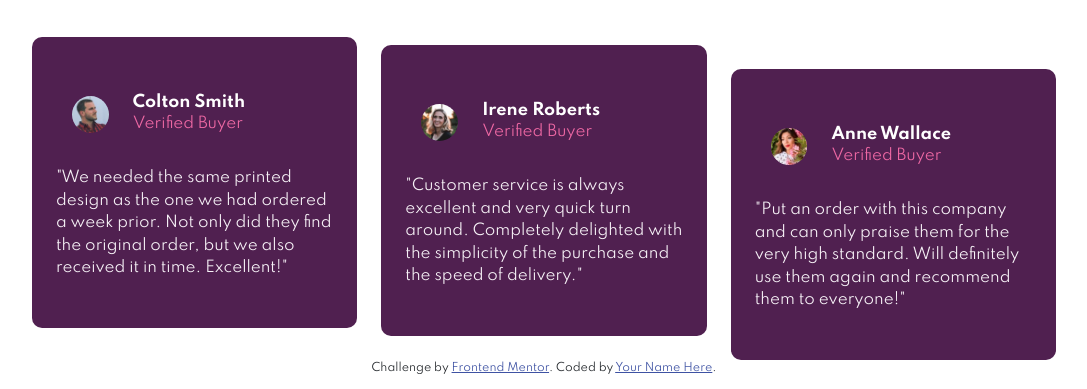
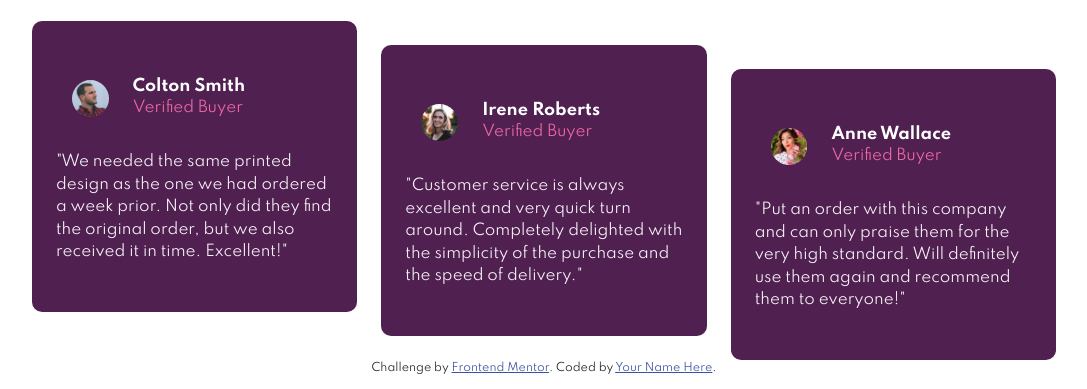
Before and after one commit to NhanPhamTrong/social-proof-section, a plain HTML site: page index.html in a window 1280 px wide. Shown: the part 411-800 px from the top of the page, without its empty margins (96-1183 px from the left). Drawn offline with nearby package versions, Linux system fonts and the light colour scheme.

Commit message:
Update index.html

```diff
--- a/index.html
+++ b/index.html
@@ -68,7 +68,7 @@
     <div id="comment-section" class="container mt-4 p-0">
       <div class="row">
         <div class="col-lg-4">
-          <div class="comment-card mt-3 px-4 py-5">
+          <div class="comment-card px-4 py-5">
             <div class="card-header mb-4">
               <img class="me-4" src="images/image-colton.jpg">
               <div class="name">
```
